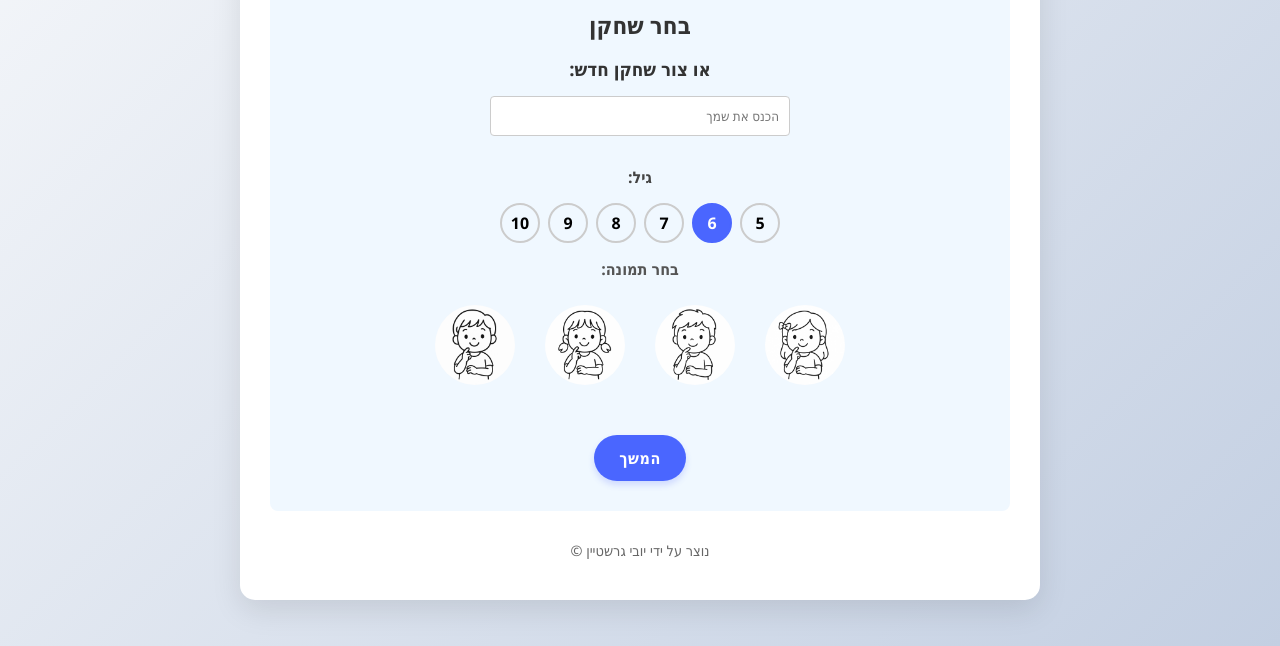
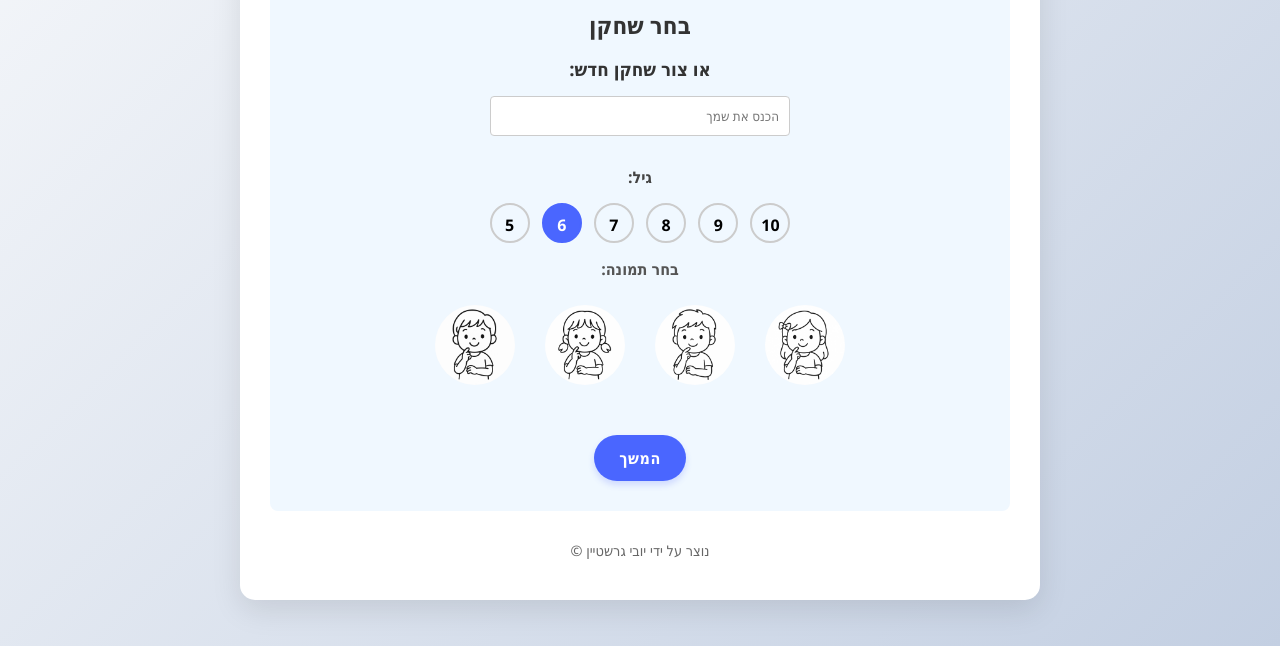
Before and after one commit to uvgerstein/20_Questions_For_Kids, a website: page index.html in a window 1280 px wide. Shown: the part 154-800 px from the top of the page. Drawn offline with Linux system fonts and the light colour scheme.

Commit message:
fixing numbers

```diff
--- a/index.html
+++ b/index.html
@@ -53,13 +53,13 @@
             <input type="text" id="new-user-name" placeholder="הכנס את שמך">
             <div class="age-selection">
                 <label>גיל:</label>
-                <div class="age-buttons">
+                <div class="age-buttons" dir="ltr">
+                    <button class="age-btn" data-age="5">5</button>
+                    <button class="age-btn" data-age="6">6</button>
+                    <button class="age-btn" data-age="7">7</button>
+                    <button class="age-btn" data-age="8">8</button>
+                    <button class="age-btn" data-age="9">9</button>
                     <button class="age-btn" data-age="10">10</button>
-                    <button class="age-btn" data-age="9">9</button>
-                    <button class="age-btn" data-age="8">8</button>
-                    <button class="age-btn" data-age="7">7</button>
-                    <button class="age-btn" data-age="6">6</button>
-                    <button class="age-btn" data-age="5">5</button>
                 </div>
             </div>
             <div id="avatar-selection">
--- a/styles.css
+++ b/styles.css
@@ -591,17 +591,14 @@ body #user-selection-container {
     color: #444;
 }
 
+/* Age buttons styling with inline-block */
 .age-buttons {
-    display: flex;
-    flex-direction: row;
-    flex-wrap: wrap;
-    justify-content: center;
-    gap: 8px;
+    text-align: center;
     margin-top: 5px;
-    direction: ltr; /* Force left-to-right order */
 }
 
 .age-btn {
+    display: inline-block;
     width: 40px;
     height: 40px;
     border-radius: 50%;
@@ -612,9 +609,9 @@ body #user-selection-container {
     cursor: pointer;
     transition: all 0.2s ease;
     padding: 0;
-    display: flex;
-    justify-content: center;
-    align-items: center;
+    margin: 0 4px;
+    line-height: 40px;
+    text-align: center;
 }
 
 .age-btn:hover {
```
